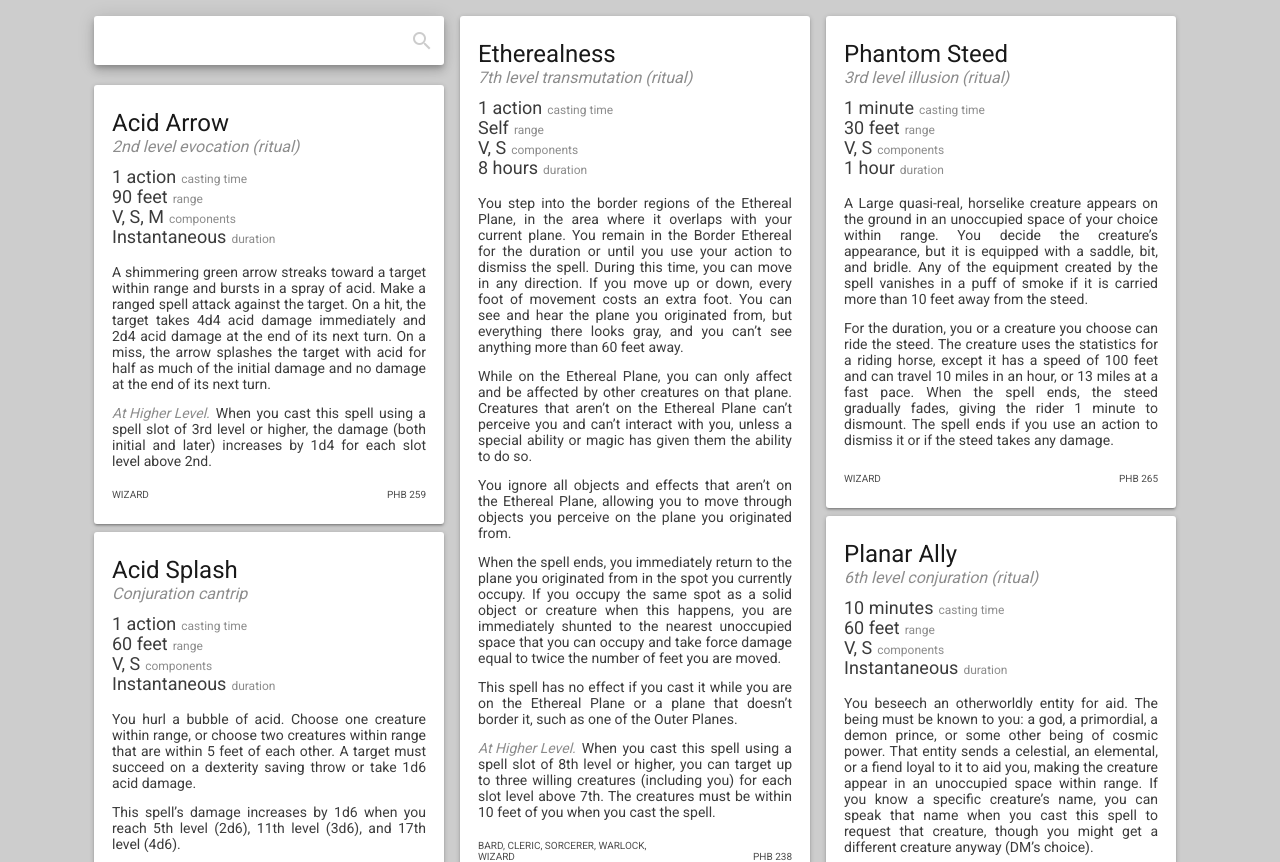
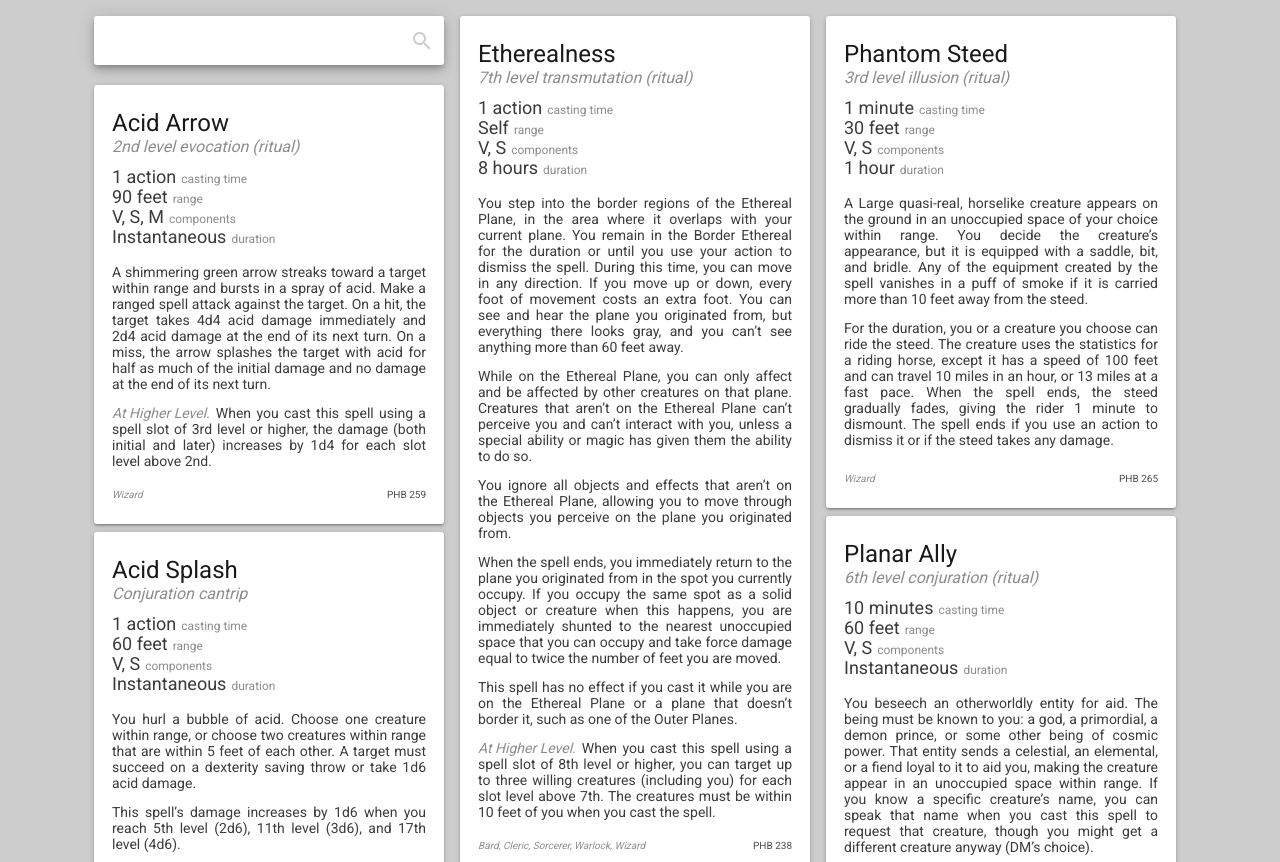
Before and after one commit to evancarrhall/5e-spells, a Vue app: page / in a window 1280 px wide. Shown: the top 862 px of the page. Built offline with nearby package versions, Linux system fonts and the light colour scheme.

Commit message:
tweak footer styling

```diff
--- a/src/components/SpellCard.vue
+++ b/src/components/SpellCard.vue
@@ -132,8 +132,9 @@
   color: rgba(0, 0, 0, 0.7);
 }
 .SpellCard .footer .classes {
-  text-transform: uppercase;
+  font-style: italic;
   width: 60%;
+  color: rgba(0,0,0,0.45);
   font-size: inherit;
 }
 .SpellCard .footer .source {
```
